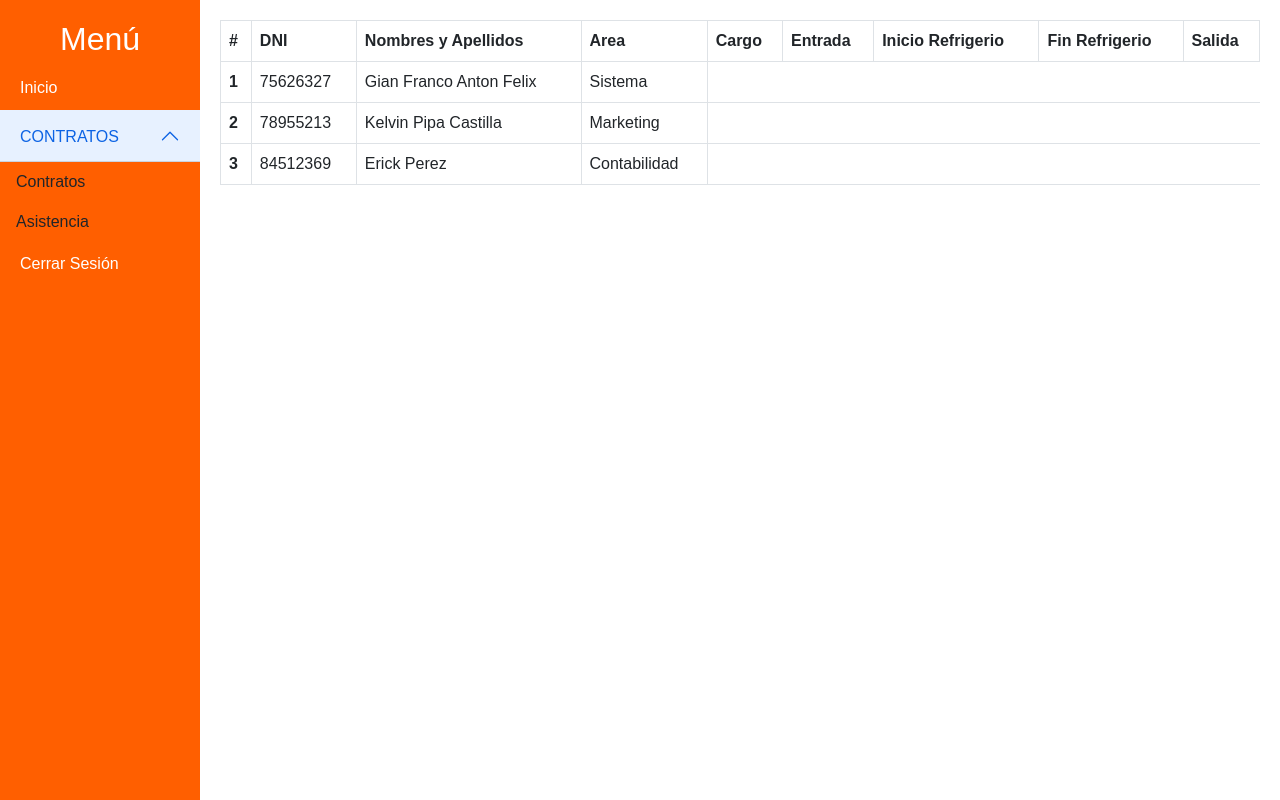
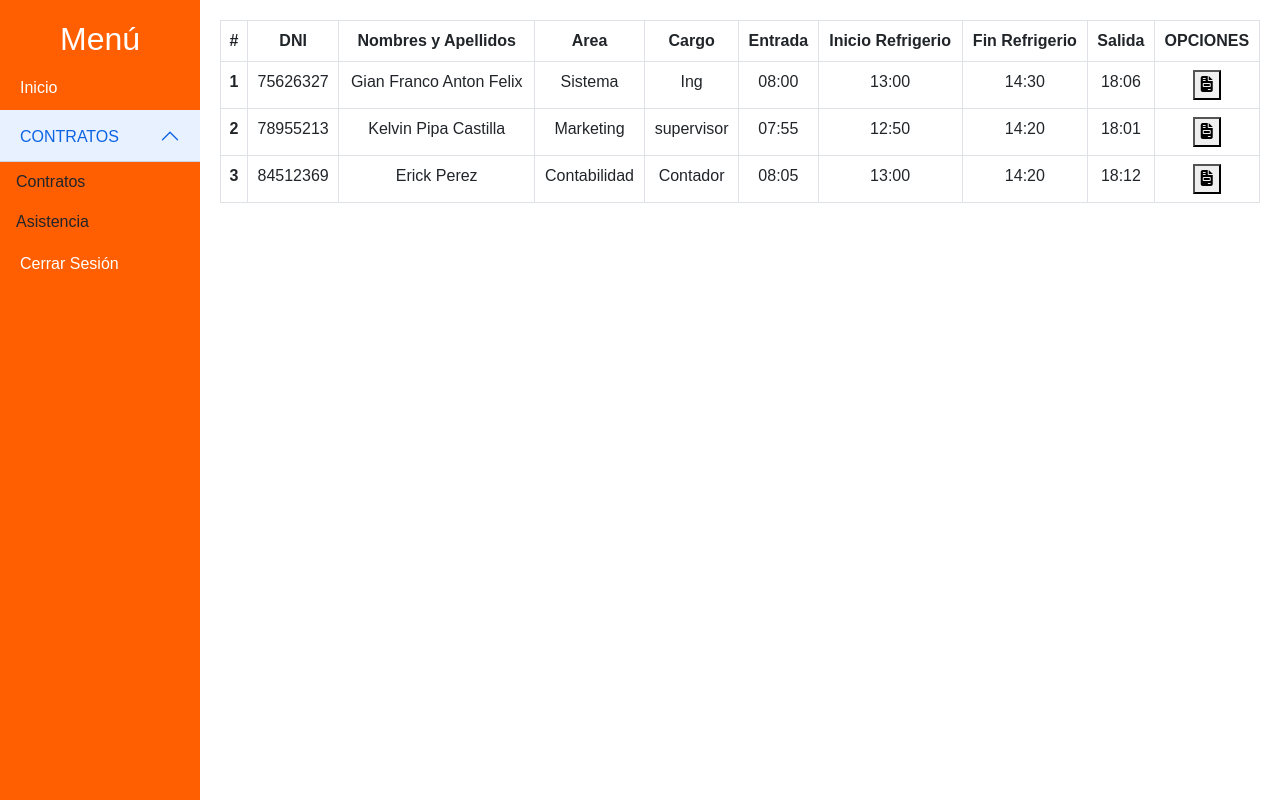
Before and after one commit to Kelvinpc/RRHH-MotorPark, a PHP site: page /contratos/asistencia.php in a window 1280 px wide. Run offline with PHP 8.4, Linux system fonts and the light colour scheme.

Commit message:
avance asistencia

```diff
--- a/view/contratos/asistencia.php
+++ b/view/contratos/asistencia.php
@@ -4,9 +4,8 @@
   <meta charset="UTF-8" />
   <meta name="viewport" content="width=device-width, initial-scale=1" />
   <title>Document</title>
-  <link href="https://cdn.jsdelivr.net/npm/bootstrap@5.0.2/dist/css/bootstrap.min.css" rel="stylesheet"
-    integrity="sha384-EVSTQN3/azprG1Anm3QDgpJLIm9Nao0Yz1ztcQTwFspd3yD65VohhpuuCOmLASjC"
-    crossorigin="anonymous" />
+  <link rel="stylesheet" href="https://cdnjs.cloudflare.com/ajax/libs/font-awesome/6.7.2/css/all.min.css" />
+  <link href="https://cdn.jsdelivr.net/npm/bootstrap@5.0.2/dist/css/bootstrap.min.css" rel="stylesheet" integrity="sha384-EVSTQN3/azprG1Anm3QDgpJLIm9Nao0Yz1ztcQTwFspd3yD65VohhpuuCOmLASjC" crossorigin="anonymous" />
   <style>
     body {
       margin: 0;
@@ -70,7 +69,7 @@
   <div class="content">
     <table class="table table-bordered">
       <thead>
-        <tr>
+        <tr align="center">
           <th scope="col">#</th>
           <th scope="col">DNI</th>
           <th scope="col">Nombres y Apellidos</th>
@@ -80,26 +79,47 @@
           <th scope="col">Inicio Refrigerio</th>
           <th scope="col">Fin Refrigerio</th>
           <th scope="col">Salida</th>
+          <th scope="col">OPCIONES</th>
         </tr>
       </thead>
       <tbody>
-        <tr>
+        <tr align="center">
           <th scope="row">1</th>
           <td>75626327</td>
           <td>Gian Franco Anton Felix</td>
           <td>Sistema</td>
+          <td>Ing</td>
+          <td>08:00</td>
+          <td>13:00</td>
+          <td>14:30</td>
+          <td>18:06</td>
+          <td><button><i class="fa-solid fa-file-invoice"></i></button></td>
         </tr>
-        <tr>
+        <tr align="center">
           <th scope="row">2</th>
           <td>78955213</td>
           <td>Kelvin Pipa Castilla</td>
           <td>Marketing</td>
+          <td>supervisor</td>
+          <td >07:55</td>
+          <td>12:50</td>
+          <td>14:20</td>
+          <td>18:01</td>
+          <td><button><i class="fa-solid fa-file-invoice"></i></button></td>
+
         </tr>
-        <tr>
+        <tr align="center">
           <th scope="row">3</th>
           <td>84512369</td>
           <td>Erick Perez</td>
           <td>Contabilidad</td>
+          <td>Contador </td>
+          <td>08:05</td>
+          <td>13:00</td>
+          <td>14:20</td>
+          <td>18:12</td>
+          <td><button><i class="fa-solid fa-file-invoice"></i></button></td>
+
         </tr>
       </tbody>
     </table>
```
Also changed, not shown: slider/slider.php (deleted, +0 -12 lines).
